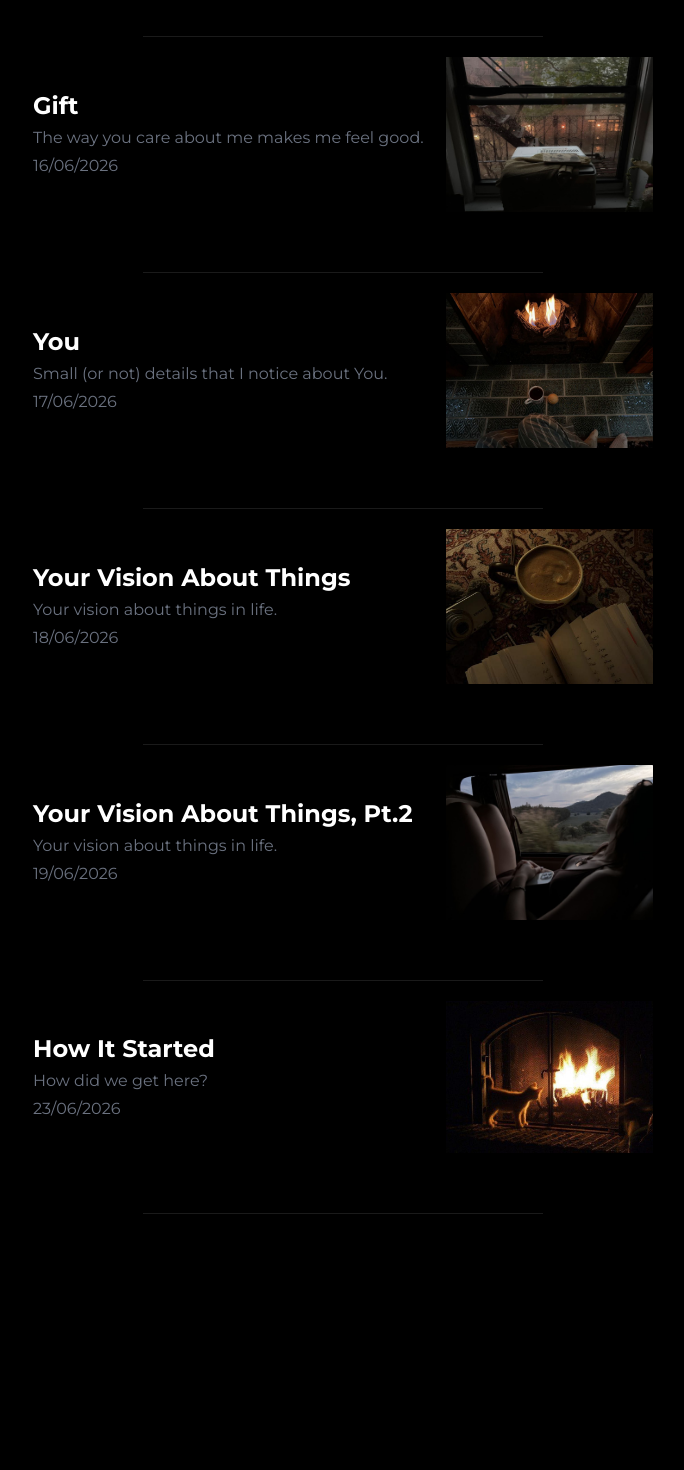
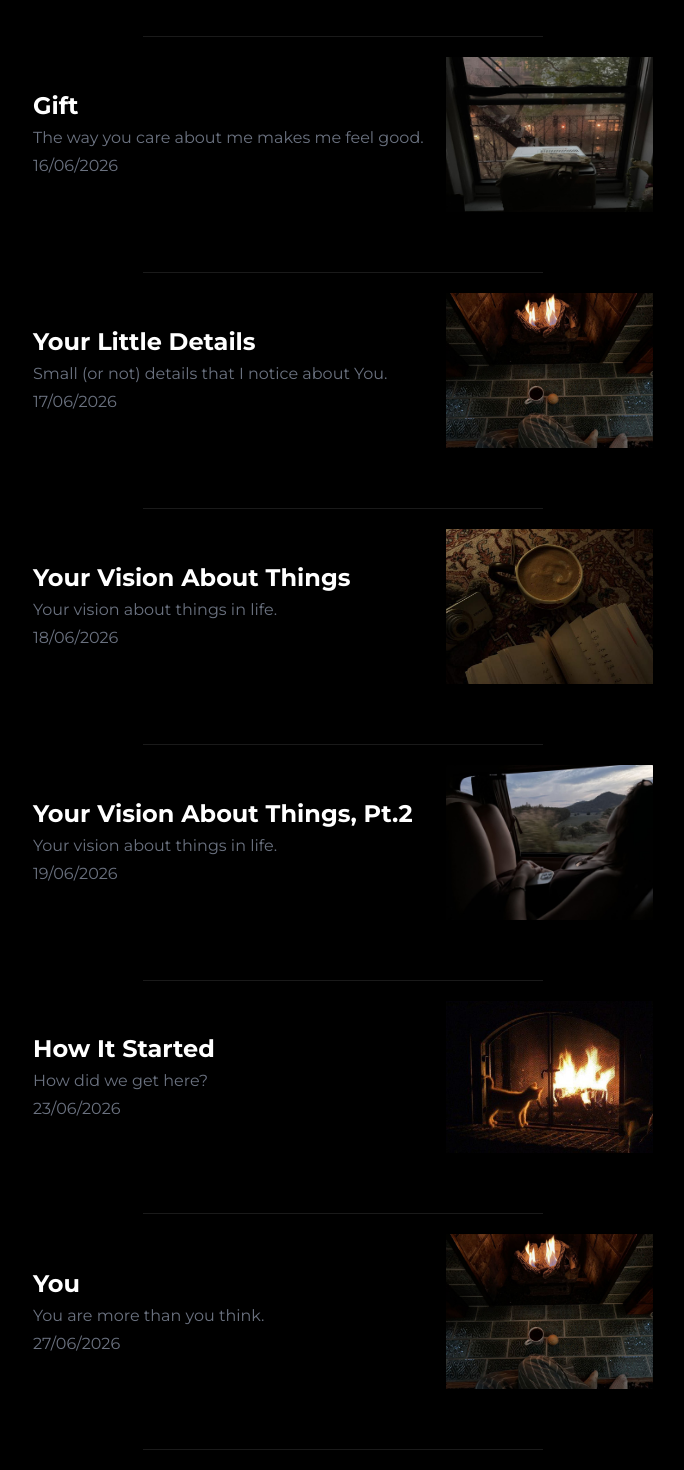
Before and after one commit to kaiohk/diary, a Next.js app: page / in a window 1280 px wide. Shown: the part 795-2265 px from the top of the page, without its empty margins (297-981 px from the left). Before the commit the page ends 2029 px from the top, so only its background shows below. Built offline with nearby package versions, Linux system fonts and the light colour scheme.

Commit message:
feat: creating new post

```diff
--- a/src/app/data/posts.ts
+++ b/src/app/data/posts.ts
@@ -30,11 +30,11 @@ export const posts = [
     imageAlt: "Rainy day",
   },
   {
-    slug: "you",
-    title: "You",
+    slug: "your-little-details",
+    title: "Your Little Details",
     description: "Small (or not) details that I notice about You.",
     date: "17/06/2026",
-    image: "/images/posts/you.jpg",
+    image: "/images/posts/your-little-details.jpg",
     imageAlt: "A cozy coffee by the fireplace.",
   },
   {
@@ -61,4 +61,12 @@ export const posts = [
     image: "/images/posts/how-it-started.jpg",
     imageAlt: "A cat in near the fireplace.",
   },
+  {
+    slug: "you",
+    title: "You",
+    description: "You are more than you think.",
+    date: "27/06/2026",
+    image: "/images/posts/you.jpg",
+    imageAlt: "A library",
+  },
 ];
```
